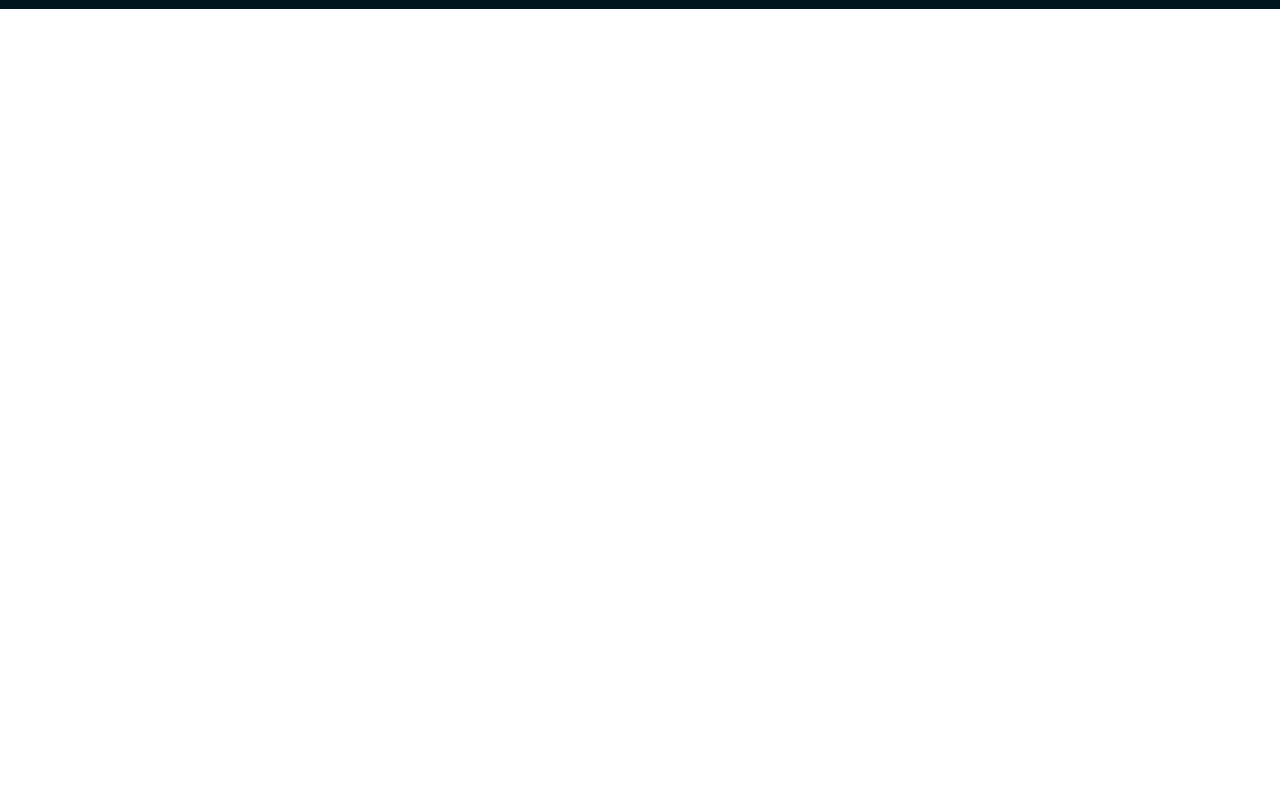
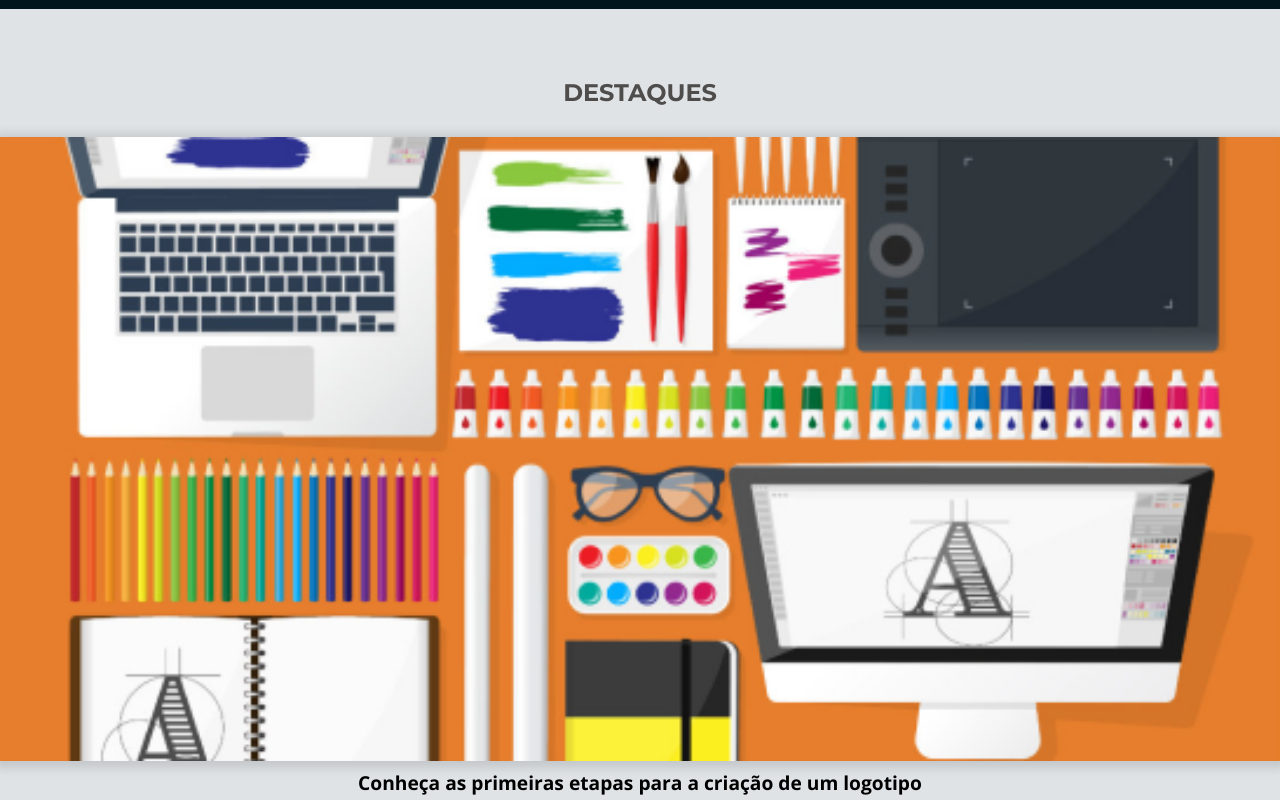
Before and after one commit to jotagehes/alura, a plain HTML site: page projeto-apeperia-b2501c63b2ebdfd8226473a6c8ffa8777e559efe/index.html in a window 1280 px wide. Shown: the part 400-1200 px from the top of the page. Before the commit the page ends 800 px from the top, so only its background shows below. Drawn offline with nearby package versions, Linux system fonts and the light colour scheme.

Commit message:
Finalização do estilo da sessão de destaques

```diff
--- /dev/null
+++ b/projeto-apeperia-b2501c63b2ebdfd8226473a6c8ffa8777e559efe/css/destaques.css
@@ -0,0 +1,43 @@
+.destaques{
+    background-color: var(--azul-claro);
+    padding-top: 2.5rem;
+    padding-bottom: 2rem;
+}
+.destaques__titulo{
+    color: var(--cinza-escuro);
+    font-weight: 700;
+    font-size: 1.5rem;
+    font-family: var(--montserrat);
+    text-transform: uppercase;
+    text-align: center;
+
+    margin: 2rem;
+}
+.destaques__painel{
+    display: flex;
+    flex-direction: column;
+    align-items: center;
+
+    margin-bottom: 2rem;
+}
+
+.destaques__painel-imagem{
+    width: 100vw;
+    box-shadow: 0 2px 10px 5px  #00000020;
+
+    margin-bottom: .5rem;
+}
+
+.destaques__painel-texto{
+    font-weight: 700;
+    font-size: 1.2rem;
+    line-height: normal;
+}
+
+.destaques__botao{
+    color: var(--vermelho-forte);
+
+    border-color: var(--vermelho-forte);
+
+    margin: 0 auto;
+}
--- a/projeto-apeperia-b2501c63b2ebdfd8226473a6c8ffa8777e559efe/index.html
+++ b/projeto-apeperia-b2501c63b2ebdfd8226473a6c8ffa8777e559efe/index.html
@@ -14,6 +14,7 @@
     <link rel="stylesheet" href="css/base.css">
     <link rel="stylesheet" href="css/cabecalho.css">
     <link rel="stylesheet" href="css/chamada.css">
+    <link rel="stylesheet" href="css/destaques.css">
 </head>
 
 <body>
@@ -33,9 +34,28 @@
     <main>
         <section class="chamada container">
             <h1 class="chamada__titulo">Aplicativos Na Medida</h1>
-            <p class="chamada__texto">Apeperia tem um jeito inovador de comparar e montar aplicativos para pequenas e médias empresas.
+            <p class="chamada__texto">Apeperia tem um jeito inovador de comparar e montar aplicativos para pequenas e
+                médias empresas.
             </p>
             <a href="#" class="chamada__botao botao">Conheça os planos</a>
+        </section>
+        <section class="destaques container">
+            <h2 class="destaques__titulo">Destaques</h2>
+            <a href="#">
+                <figure class="destaques__painel">
+                    <img src="img/comecando-criar-logotipo.png" alt="Painel do post sobre criação de logotipo" class="destaques__painel-imagem">
+                    <figcaption class="destaques__painel-texto">Conheça as primeiras etapas para a criação de um logotipo</figcaption>
+                </figure>
+            </a>
+            <a href="#">
+                <figure class="destaques__painel">
+                    <img src="img/dicas-fotografia.png" alt="Painel do post sobre fotografia com celular" class="destaques__painel-imagem">
+                    <figcaption class="destaques__painel-texto">
+                        Veja dicas de como fotografar usando seu celular
+                    </figcaption>
+                </figure>
+            </a>
+            <a href="#" class="destaques__botao botao">Receber destaques por email</a>
         </section>
     </main>
 
```
